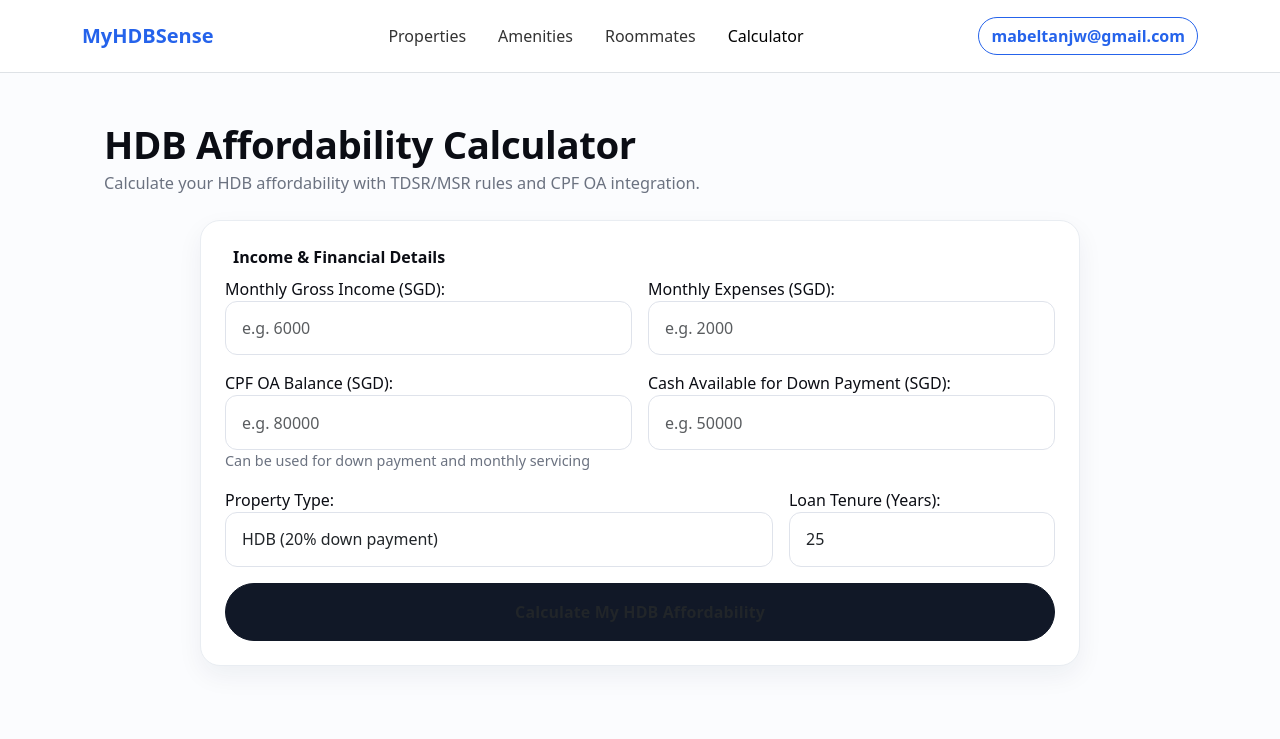
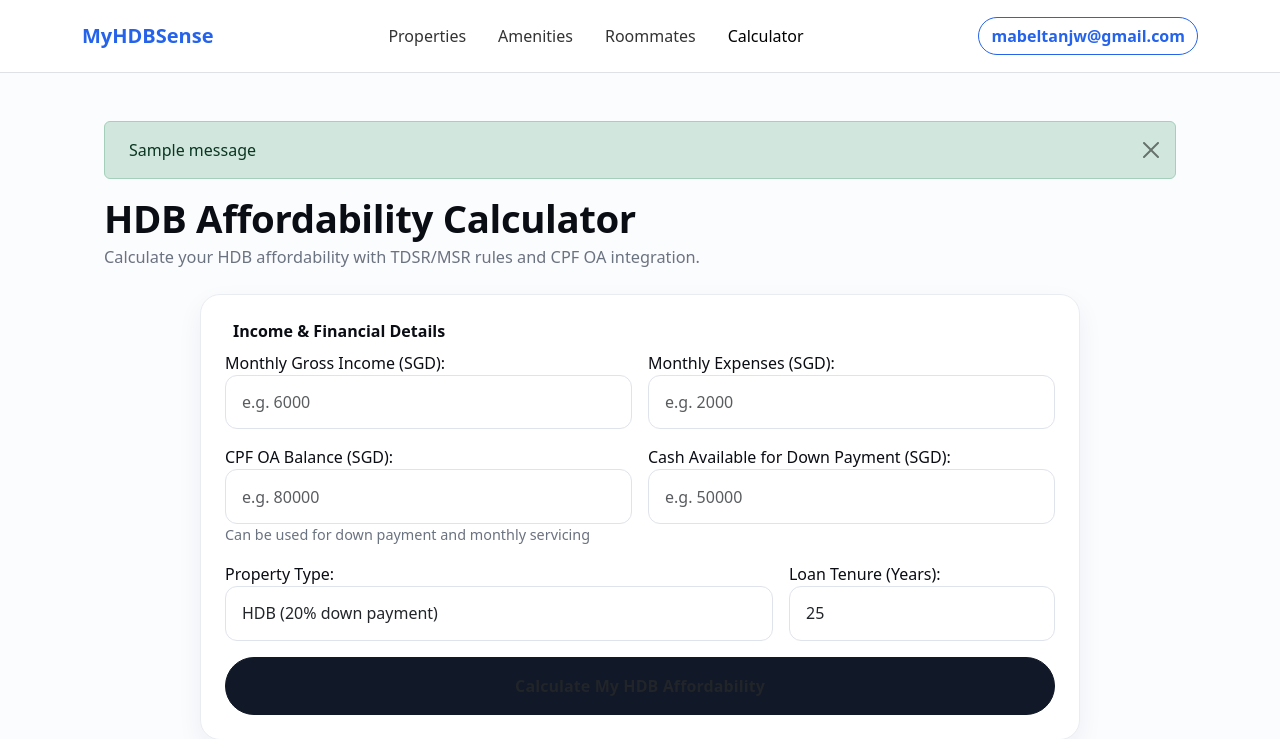
Before and after one commit to shrujann/MyHDBSense, a Django app: page /accounts/calculator/ in a window 1280 px wide. Shown: the top 739 px of the page. Run offline with Django 4.2, Linux system fonts and the light colour scheme; the first user in the database is signed in; tables that the repository leaves empty hold one stand-in row (Sample ...); one stand-in notice (Sample message) is shown.

Commit message:
fixed calculator success message

```diff
--- a/amenities_tracker/accounts/templates/accounts/calculator.html
+++ b/amenities_tracker/accounts/templates/accounts/calculator.html
@@ -90,6 +90,18 @@
   {% include "accounts/navbar.html" %}
 
   <main class="calc-wrap px-3 px-md-4 py-4 py-lg-5">
+    {% if messages %}
+      <div class="mb-3">
+        {% for message in messages %}
+          <div class="alert alert-{{ message.tags|default:'info' }} alert-dismissible fade show" role="alert">
+            <i class="bi bi-check-circle-fill me-2"></i>
+            {{ message }}
+            <button type="button" class="btn-close" data-bs-dismiss="alert" aria-label="Close"></button>
+          </div>
+        {% endfor %}
+      </div>
+    {% endif %}
+
     <!-- Left-aligned header; card below is centered as in your screenshots -->
     <header class="mb-4">
       <h2 class="page-title mb-1">HDB Affordability Calculator</h2>
```
